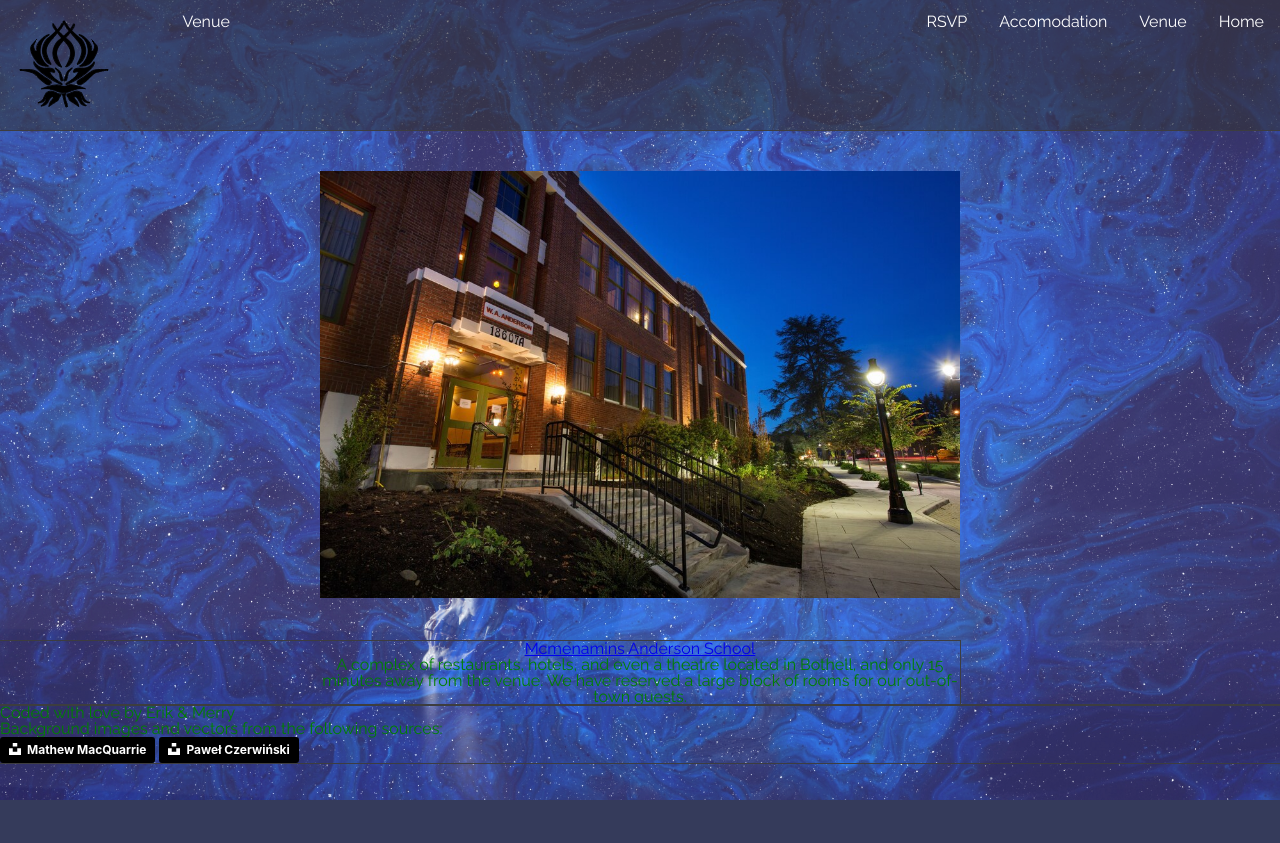
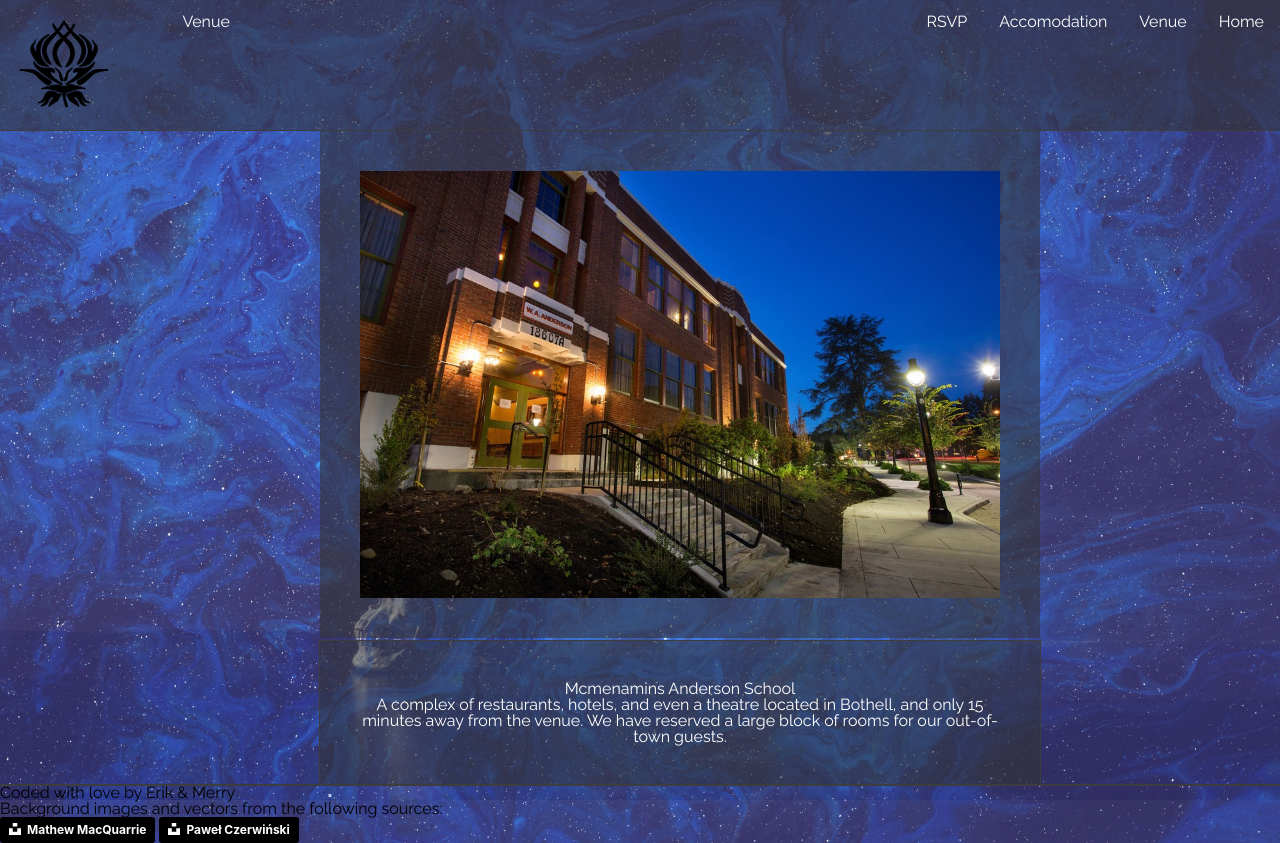
Before and after one commit to endere/merrik-wedding, a Flask app: page /accomodation in a window 1280 px wide. Before the commit the page ends 800 px from the top, so only its background shows below. Run offline with Flask 2, Linux system fonts and the light colour scheme; some web fonts are replaced.

Commit message:
more css work

```diff
--- a/wedding_site/static/templates/css/rsvp.css
+++ b/wedding_site/static/templates/css/rsvp.css
@@ -3,9 +3,10 @@
   height: 40%;
   margin: auto;
   padding: 5vh;
-  padding-left: 25vw;
+  margin-left: 25vw;
   text-align: center;
-
+  background-color: rgba(51, 51, 51, 0.555);
+  color: white;
 }
 
 
--- a/wedding_site/static/templates/css/venue.css
+++ b/wedding_site/static/templates/css/venue.css
@@ -1,18 +1,24 @@
-body {
-	color: green;
-}
 
 .venueimg {
 	width: 50%;
 	height: 40%;
 	margin: auto;
 	padding: 5vh;
-	padding-left: 25vw;
+	margin-left: 25vw;
+	background-color: rgba(51, 51, 51, 0.555);
 }
 
 .venueblurb{
 
 	width: 50%;
 	text-align: center;
-	padding-left: 25vw;
+	margin-left: 25vw;
+	background-color: rgba(51, 51, 51, 0.555);
+	color: white;
+	padding: 5vh;
+
 }
+a:link { color: white; text-decoration: none}
+a:visited { color: white; text-decoration: none}
+a:hover { color: #3366CC; text-decoration: underline}
+a:active { color: white; text-decoration: none}
```
